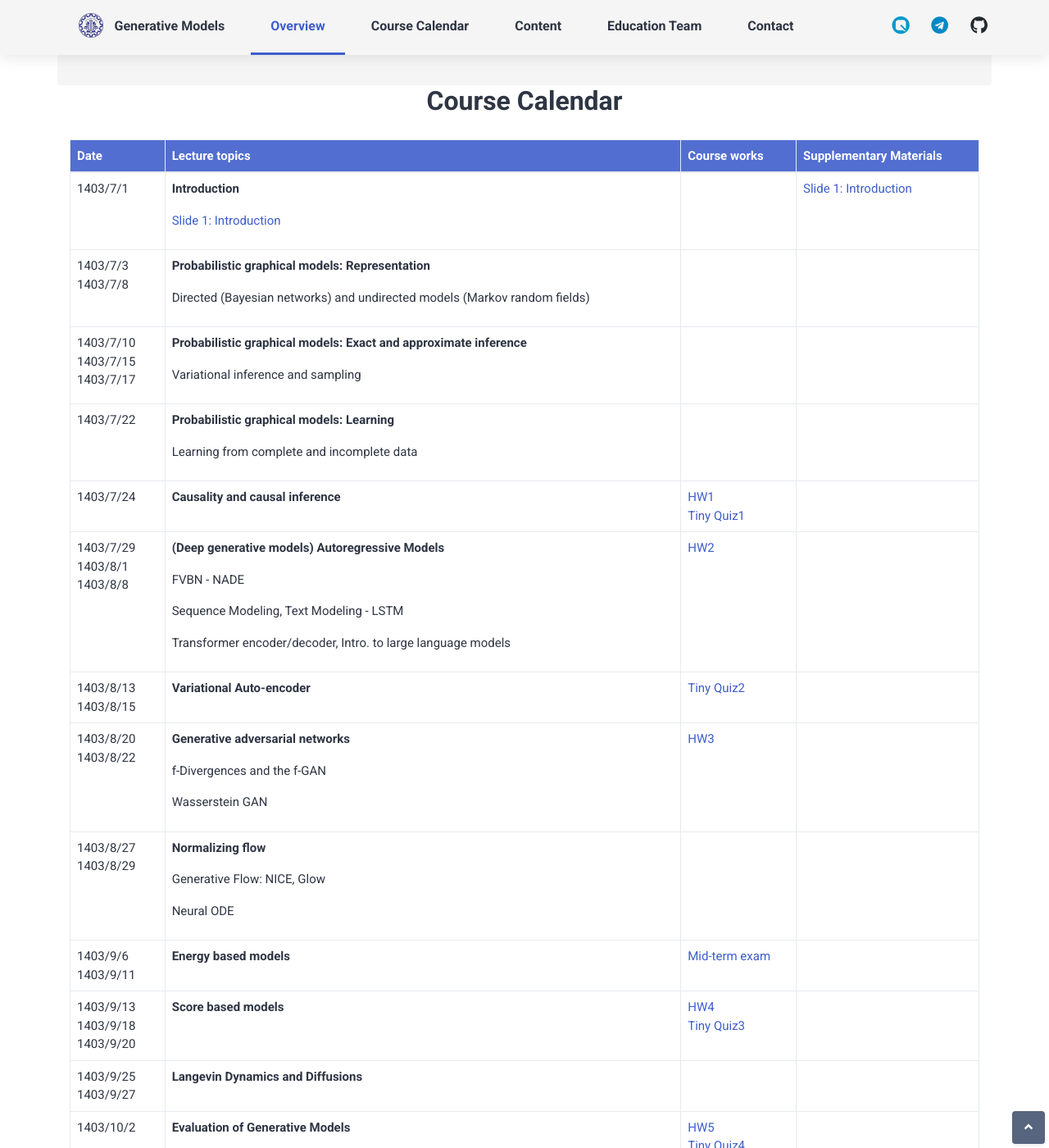
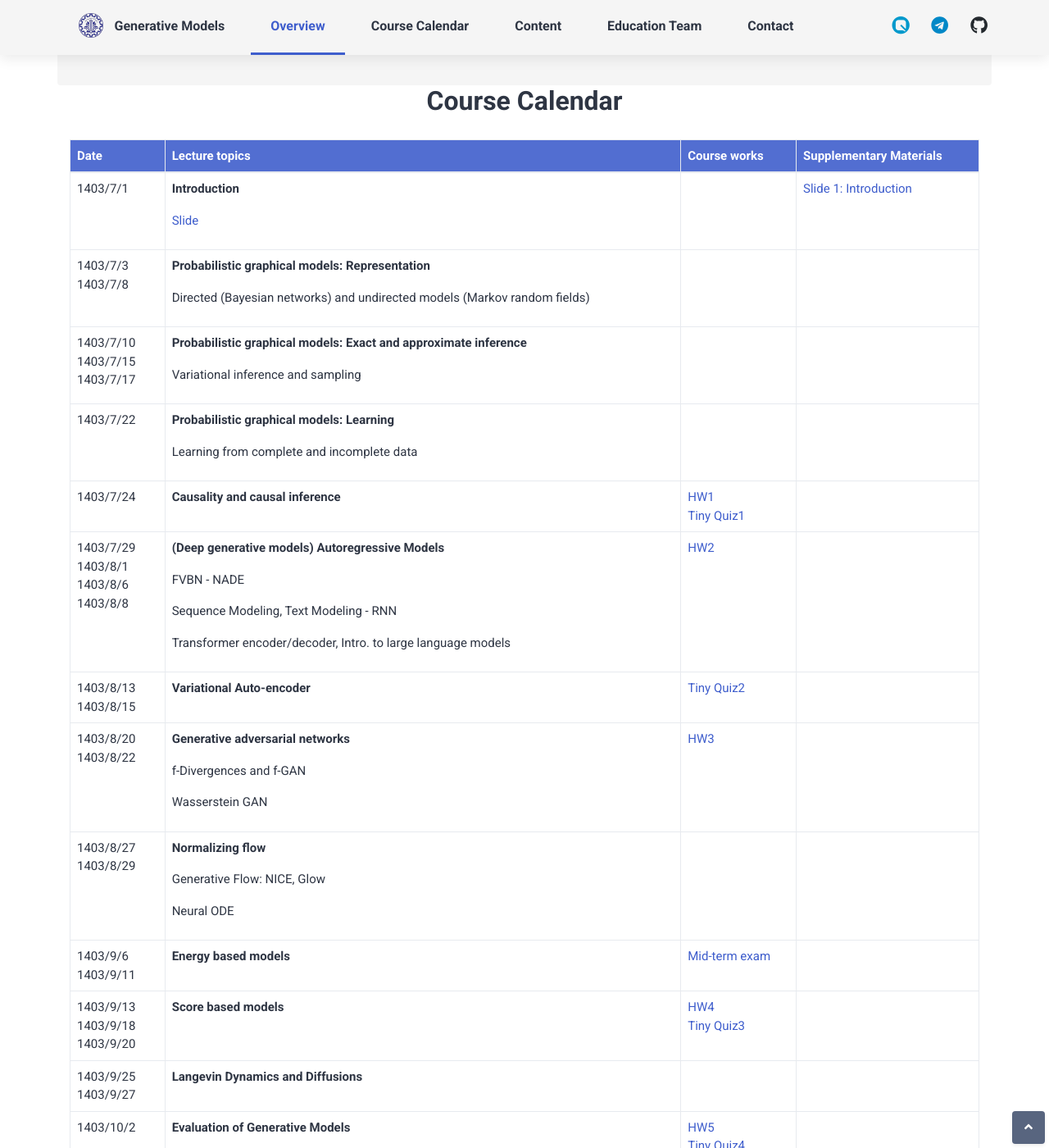
Before and after one commit to Sharif-CS-GenerativeModels/Sharif-CS-GenerativeModels.github.io, a Jekyll site: the page built from index.html, in a window 1280 px wide and 1400 px high, scrolled down 786 px. Shown: the whole window at 82% size. Built offline with Jekyll 4.4.1, drawn with Linux system fonts in a browser that asks for light colours; some web fonts are replaced; comment, search, counter and statistics services are not loaded.

Commit message:
Update calendar.yml
ch112

```diff
--- a/_data/calendar.yml
+++ b/_data/calendar.yml
@@ -3,7 +3,7 @@
   subjects:
     - title: "**Introduction**"
       link: ""
-    - title: "Slide 1: Introduction"
+    - title: "Slide"
       link: "https://github.com/Sharif-CS-GenerativeModels/Sharif-CS-GenerativeModels.github.io/raw/refs/heads/main/assets/slides/Introduction.pptx"
   assignment: []
   sections:
@@ -63,13 +63,14 @@
 - date:
     - 1403/7/29
     - 1403/8/1
+    - 1403/8/6
     - 1403/8/8
   subjects:
     - title: "**(Deep generative models) Autoregressive Models**"
       link: ""
     - title: "FVBN - NADE"
       link: ""
-    - title: "Sequence Modeling, Text Modeling - LSTM"
+    - title: "Sequence Modeling, Text Modeling - RNN"
       link: ""
     - title: "Transformer encoder/decoder, Intro. to large language models"
       link: ""
@@ -97,7 +98,7 @@
   subjects:
     - title: "**Generative adversarial networks**"
       link: ""
-    - title: "f-Divergences and the f-GAN"
+    - title: "f-Divergences and f-GAN"
       link: ""
     - title: "Wasserstein GAN"
       link: ""
```
